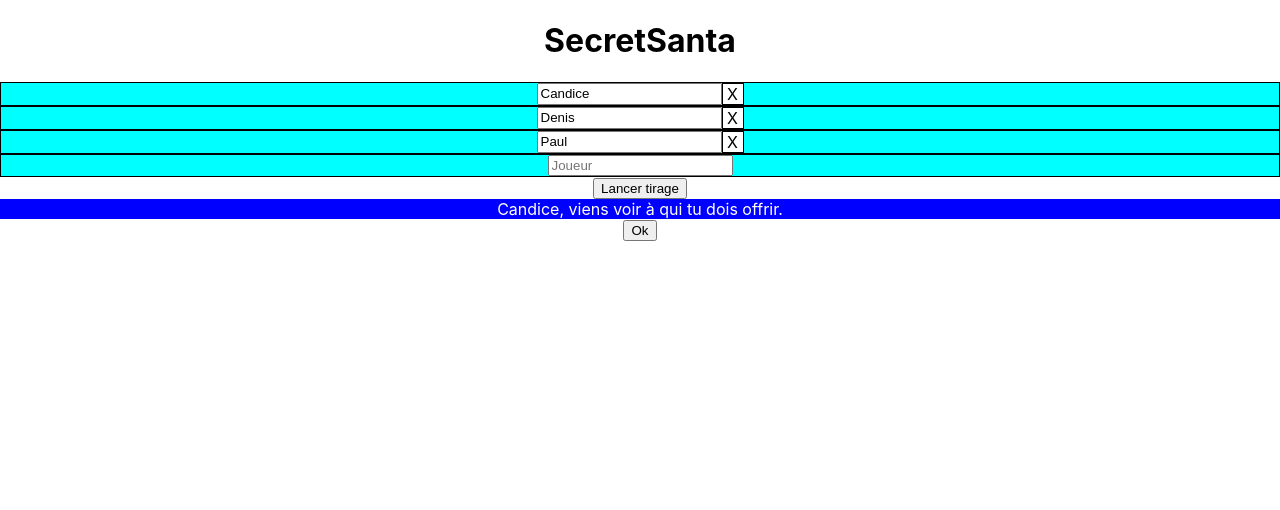
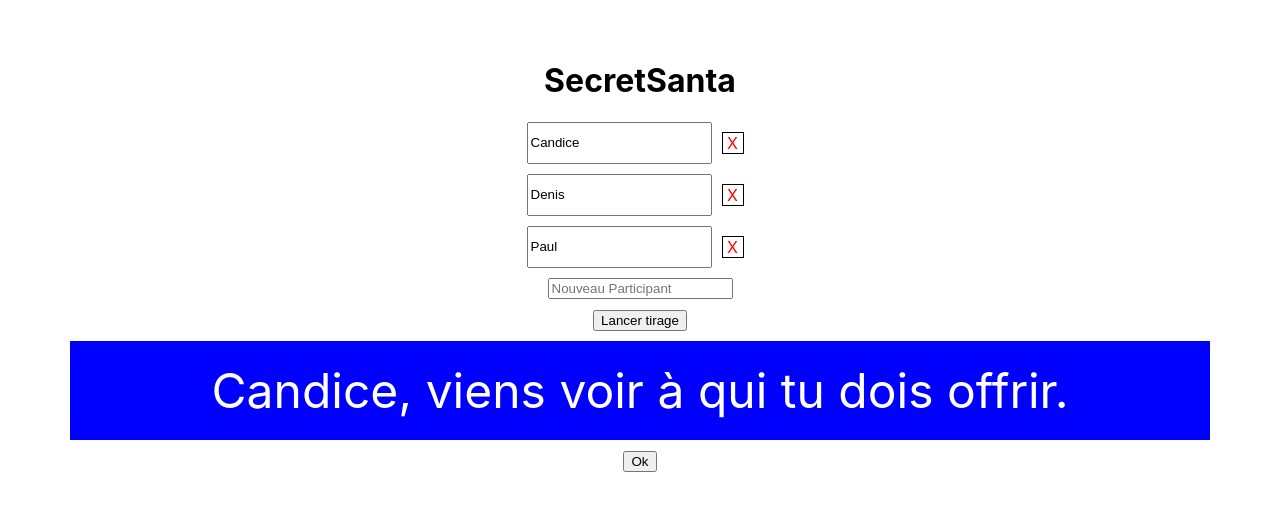
Before and after one commit to Wolfsister/secret-santa, a React (Create React App) app: page / in a window 1280 px wide. Both pictures are taken after a click on the button "Lancer tirage". Shown: the top 510 px of the page. Built offline with nearby package versions, Linux system fonts and the light colour scheme.

Commit message:
Set some style

```diff
--- a/src/components/DrawDisplay.js
+++ b/src/components/DrawDisplay.js
@@ -1,5 +1,4 @@
 import '../styles/DrawDisplay.css'
-import { useState } from 'react'
 
 function DrawDisplay({listOfPlayers, drawList, drawDisplayIndex, updateDrawDisplayIndex}) {
 
@@ -35,7 +34,6 @@ function DrawDisplay({listOfPlayers, drawList, drawDisplayIndex, updateDrawDispl
         console.log([drawDisplayIndex, 2 *(drawList.length - 1), '----'])
 
         if (drawDisplayIndex === (2 *(drawList.length - 1))) {
-            console.log('derniere frame')
             updateDrawDisplayIndex(0)
         } else {
             updateDrawDisplayIndex(drawDisplayIndex + 1)
@@ -45,14 +43,14 @@ function DrawDisplay({listOfPlayers, drawList, drawDisplayIndex, updateDrawDispl
     const drawDisplayPerFrame = generateDrawDisplayPerFrame()
 
     return (
-        <div>
+        <div className="draw-display-container">
 
             {drawDisplayPerFrame.map((frame, index) =>
 
 
                 frame.callPlayerFrame ?
 
-                (<div key={index} className={"call-player-frame " + (drawDisplayIndex === index ? 'show' : 'hidden')}>
+                (<div key={index} className={"draw-frame call-player-frame " + (drawDisplayIndex === index ? 'show' : 'hidden')}>
 
                     {frame.playerName}, viens voir à qui tu dois offrir.
 
@@ -60,7 +58,7 @@ function DrawDisplay({listOfPlayers, drawList, drawDisplayIndex, updateDrawDispl
 
                 :
 
-                (<div key={index} className={"reveal-receiver-frame " + (drawDisplayIndex === index ? 'show' : 'hidden')}>
+                (<div key={index} className={"draw-frame reveal-receiver-frame " + (drawDisplayIndex === index ? 'show' : 'hidden')}>
 
                     {frame.playerName}, tu dois offrir à {frame.receiverName}.
 
--- a/src/components/Player.js
+++ b/src/components/Player.js
@@ -48,7 +48,7 @@ function Player({playerName, listOfPlayers, updateListOfPlayers, index}) {
         <div className="player-container">
             <input
             type='text'
-            placeholder="Joueur"
+            placeholder="Nouveau Participant"
             value={playerName}
             onChange={(e) => updatePlayer(e.target.value)}>
             </input>
--- a/src/styles/App.css
+++ b/src/styles/App.css
@@ -1,7 +1,12 @@
 .App {
   text-align: center;
+  padding: 30px;
 }
 
 .clickable {
   cursor: pointer;
 }
+
+div {
+  margin: 10px;
+}
--- a/src/styles/DrawDisplay.css
+++ b/src/styles/DrawDisplay.css
@@ -12,3 +12,14 @@
     background-color: blue;
 
 }
+
+.draw-frame {
+    top: 50%;
+    left: 50%;
+    font-size: 3em;
+    padding: 20px;
+}
+
+.draw-display-container {
+    height: 50vh;
+}
--- a/src/styles/Player.css
+++ b/src/styles/Player.css
@@ -1,13 +1,13 @@
 .player-container {
-    border: 1px solid black;
-    background-color: aqua;
     display: flex;
     flex-direction: row;
     justify-content: center;
+    margin-bottom: 0;
 }
 
 .remove-player-cross {
     width: 20px;
     border: 1px solid black;
     background-color: white;
+    color: red;
 }
```
